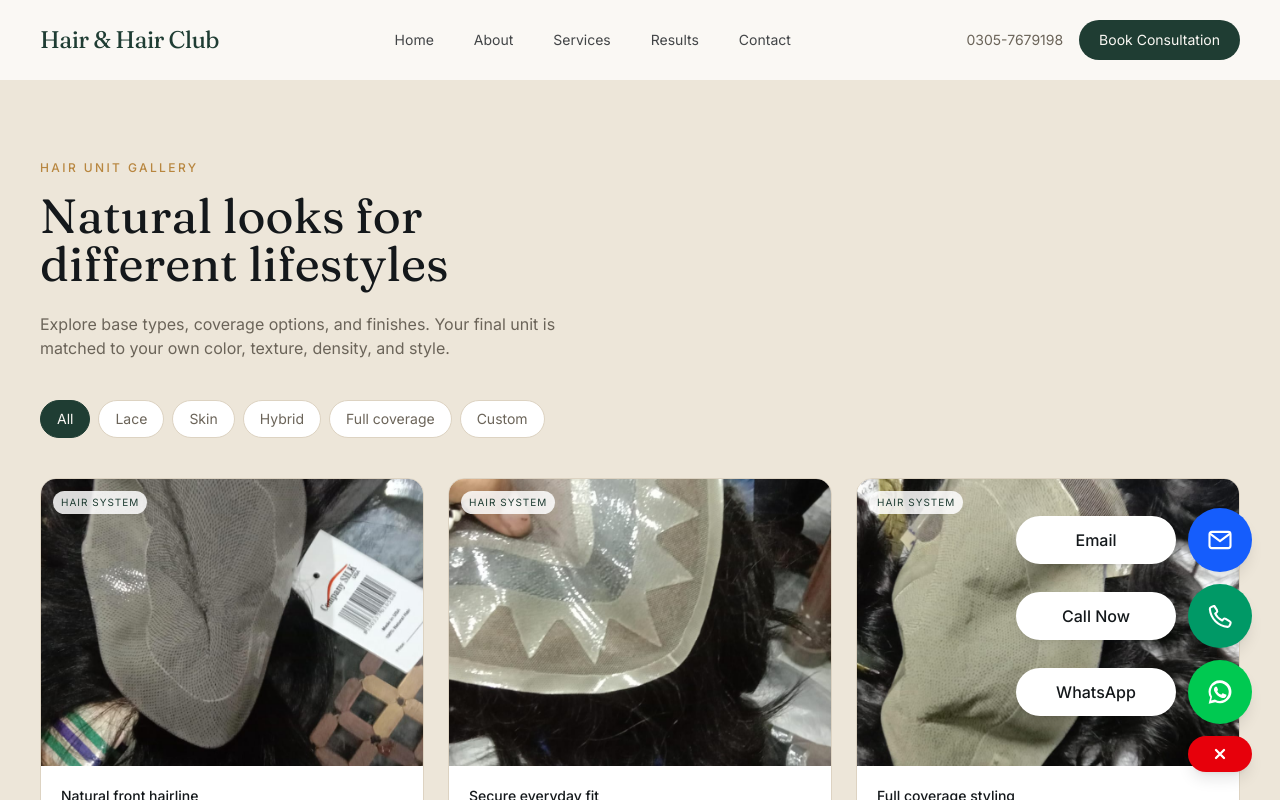
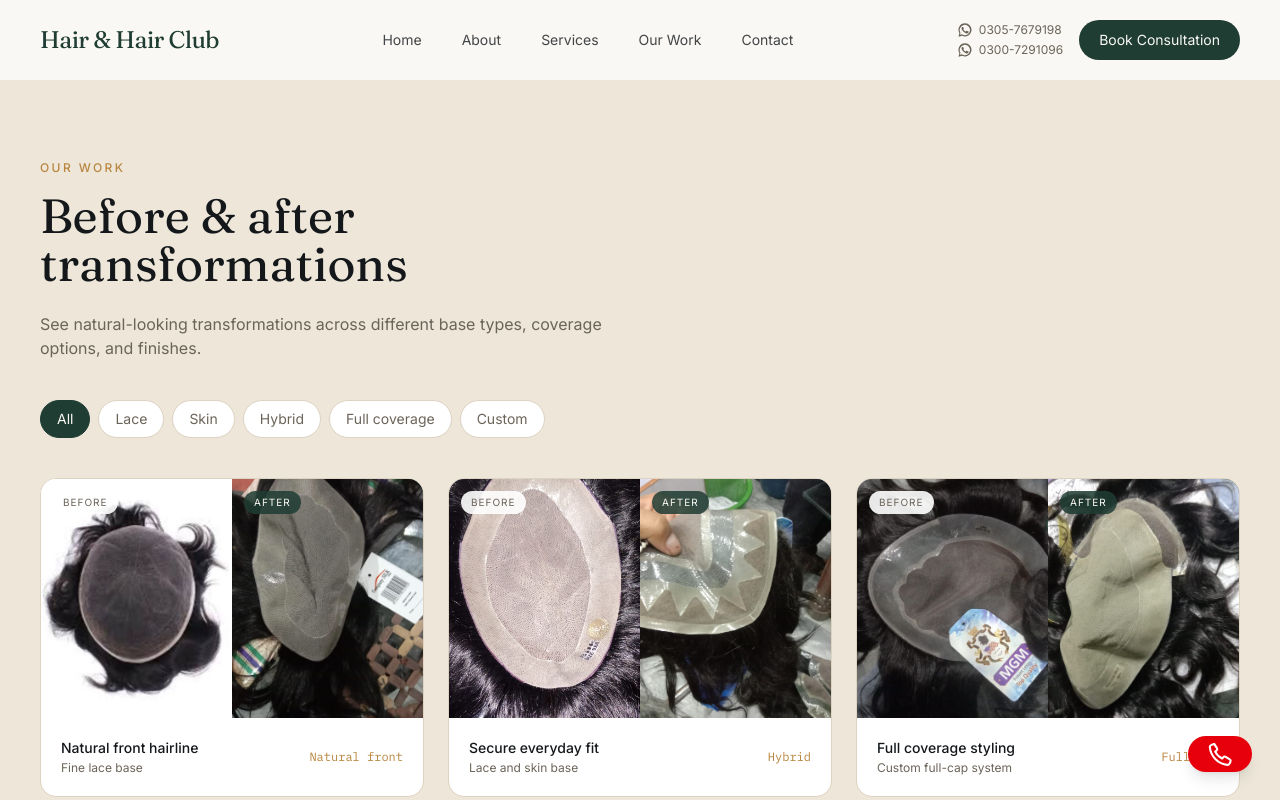
Before and after one commit to FawadSherwani/hairclub, a Next.js app: page /gallery in a window 1280 px wide. Shown: the top 800 px of the page. Built offline with nearby package versions, Linux system fonts and the light colour scheme.

Commit message:
gallery updated

```diff
--- a/app/gallery/page.js
+++ b/app/gallery/page.js
@@ -4,15 +4,16 @@ import BeforeAfterCard from "@/components/BeforeAfterCard";
 import CTASection from "@/components/CTASection";
 
 const RESULTS = [
-  { label: "Natural front hairline", tag: "Lace", category: "Fine lace base", detail: "Natural front", image: "/6.jpg" },
-  { label: "Secure everyday fit", tag: "Hybrid", category: "Lace and skin base", detail: "Hybrid", image: "/7.jpg" },
-  { label: "Full coverage styling", tag: "Full coverage", category: "Custom full-cap system", detail: "Full cap", image: "/8.jpg" },
-  { label: "Lightweight top coverage", tag: "Lace", category: "Breathable lace system", detail: "Light density", image: "/3.jpg" },
-  { label: "Close scalp appearance", tag: "Skin", category: "Ultra-thin skin base", detail: "Skin base", image: "/4.jpg" },
-  { label: "Textured custom finish", tag: "Custom", category: "Color and texture matched", detail: "Custom", image: "/5.jpg" },
+  // Add your own photos to /public, then change these before and after paths.
+  { label: "Natural front hairline", tag: "Lace", category: "Fine lace base", detail: "Natural front", beforeImage: "/3.jpg", afterImage: "/6.jpg" },
+  { label: "Secure everyday fit", tag: "Hybrid", category: "Lace and skin base", detail: "Hybrid", beforeImage: "/4.jpg", afterImage: "/7.jpg" },
+  { label: "Full coverage styling", tag: "Full coverage", category: "Custom full-cap system", detail: "Full cap", beforeImage: "/5.jpg", afterImage: "/8.jpg" },
+  { label: "Lightweight top coverage", tag: "Lace", category: "Breathable lace system", detail: "Light density", beforeImage: "/3.jpg", afterImage: "/6.jpg" },
+  { label: "Close scalp appearance", tag: "Skin", category: "Ultra-thin skin base", detail: "Skin base", beforeImage: "/4.jpg", afterImage: "/7.jpg" },
+  { label: "Textured custom finish", tag: "Custom", category: "Color and texture matched", detail: "Custom", beforeImage: "/5.jpg", afterImage: "/8.jpg" },
 ];
 const TABS = ["All", "Lace", "Skin", "Hybrid", "Full coverage", "Custom"];
 export default function GalleryPage() {
   const [tab, setTab] = useState("All"); const filtered = tab === "All" ? RESULTS : RESULTS.filter((item) => item.tag === tab);
-  return <><section className="bg-sand"><div className="mx-auto max-w-7xl px-6 lg:px-10 pt-16 pb-10 lg:pt-20"><p className="text-xs uppercase tracking-[0.2em] text-copper font-medium mb-4">Hair unit gallery</p><h1 className="font-display text-4xl sm:text-5xl text-ink max-w-2xl text-balance">Natural looks for different lifestyles</h1><p className="mt-6 text-clay max-w-xl">Explore base types, coverage options, and finishes. Your final unit is matched to your own color, texture, density, and style.</p><div className="mt-10 flex flex-wrap gap-2">{TABS.map((item) => <button key={item} onClick={() => setTab(item)} className={`px-4 py-2 rounded-full text-sm border transition-colors ${tab === item ? "bg-pine text-paper border-pine" : "border-line text-clay hover:border-pine hover:text-pine bg-white"}`}>{item}</button>)}</div></div></section><section className="bg-sand"><div className="mx-auto max-w-7xl px-6 lg:px-10 pb-20 lg:pb-28"><div className="grid sm:grid-cols-2 lg:grid-cols-3 gap-6">{filtered.map((item) => <BeforeAfterCard key={item.label} {...item} />)}</div></div></section><CTASection /></>;
+  return <><section className="bg-sand"><div className="mx-auto max-w-7xl px-6 lg:px-10 pt-16 pb-10 lg:pt-20"><p className="text-xs uppercase tracking-[0.2em] text-copper font-medium mb-4">Our Work</p><h1 className="font-display text-4xl sm:text-5xl text-ink max-w-2xl text-balance">Before &amp; after transformations</h1><p className="mt-6 text-clay max-w-xl">See natural-looking transformations across different base types, coverage options, and finishes.</p><div className="mt-10 flex flex-wrap gap-2">{TABS.map((item) => <button key={item} onClick={() => setTab(item)} className={`px-4 py-2 rounded-full text-sm border transition-colors ${tab === item ? "bg-pine text-paper border-pine" : "border-line text-clay hover:border-pine hover:text-pine bg-white"}`}>{item}</button>)}</div></div></section><section className="bg-sand"><div className="mx-auto max-w-7xl px-6 lg:px-10 pb-20 lg:pb-28"><div className="grid sm:grid-cols-2 lg:grid-cols-3 gap-6">{filtered.map((item) => <BeforeAfterCard key={item.label} {...item} />)}</div></div></section><CTASection /></>;
 }
--- a/components/BeforeAfterCard.js
+++ b/components/BeforeAfterCard.js
@@ -1,40 +1,18 @@
-// Visual placeholder for a result card. Real deployments should use consented
-// client photography; the dot pattern is a temporary density illustration.
 import Image from "next/image";
-import DensityMotif from "./DensityMotif";
 
-export default function BeforeAfterCard({ label, category, detail, image }) {
+export default function BeforeAfterCard({ label, category, detail, beforeImage, afterImage }) {
   return (
     <div className="rounded-2xl overflow-hidden border border-line bg-white">
-      {image ? (
-        <div className="relative aspect-[4/3] bg-sand">
-          <Image
-            src={image}
-            alt={label}
-            fill
-            sizes="(max-width: 640px) 100vw, (max-width: 1024px) 50vw, 33vw"
-            className="object-cover"
-          />
-          <span className="absolute top-3 left-3 text-[10px] uppercase tracking-widest bg-white/85 text-pine px-2 py-1 rounded-full">
-            Hair system
-          </span>
+      <div className="grid grid-cols-2">
+        <div className="relative aspect-[4/5] bg-sand">
+          <Image src={beforeImage} alt={`${label} before hair system`} fill sizes="(max-width: 640px) 50vw, (max-width: 1024px) 25vw, 17vw" className="object-cover" />
+          <span className="absolute top-3 left-3 text-[10px] uppercase tracking-widest bg-white/90 text-clay px-2.5 py-1 rounded-full">Before</span>
         </div>
-      ) : (
-        <div className="grid grid-cols-2">
-          <div className="relative aspect-square bg-sand flex items-center justify-center p-6">
-            <DensityMotif rows={10} cols={10} direction="dense-to-sparse" color="var(--color-clay)" gap={14} dotSize={4} />
-            <span className="absolute top-3 left-3 text-[10px] uppercase tracking-widest bg-white/80 text-clay px-2 py-1 rounded-full">
-              Before
-            </span>
-          </div>
-          <div className="relative aspect-square bg-pine/95 flex items-center justify-center p-6">
-            <DensityMotif rows={10} cols={10} direction="sparse-to-dense" color="var(--color-copper-light)" gap={14} dotSize={4} />
-            <span className="absolute top-3 left-3 text-[10px] uppercase tracking-widest bg-paper/15 text-paper px-2 py-1 rounded-full">
-              After
-            </span>
-          </div>
+        <div className="relative aspect-[4/5] bg-pine">
+          <Image src={afterImage} alt={`${label} after hair system`} fill sizes="(max-width: 640px) 50vw, (max-width: 1024px) 25vw, 17vw" className="object-cover" />
+          <span className="absolute top-3 left-3 text-[10px] uppercase tracking-widest bg-pine/85 text-paper px-2.5 py-1 rounded-full">After</span>
         </div>
-      )}
+      </div>
       <div className="p-5 flex items-center justify-between">
         <div>
           <p className="text-sm text-ink font-medium">{label}</p>
--- a/components/ContactDock.js
+++ b/components/ContactDock.js
@@ -2,8 +2,10 @@
 
 import Link from "next/link";
 import { useState } from "react";
+import WhatsAppIcon from "./WhatsAppIcon";
 
 const PHONE = "+923057679198";
+const SECOND_PHONE = "+923007291096";
 
 function EmailIcon() {
   return (
@@ -22,22 +24,15 @@ function PhoneIcon() {
   );
 }
 
-function WhatsAppIcon() {
-  return (
-    <svg viewBox="0 0 24 24" aria-hidden="true" className="h-7 w-7" fill="currentColor">
-      <path d="M12 2a9.7 9.7 0 0 0-8.4 14.6L2.3 22l5.6-1.3A9.8 9.8 0 1 0 12 2Zm0 17.7c-1.4 0-2.8-.4-4-1.1l-.3-.2-3.3.8.8-3.2-.2-.3A7.7 7.7 0 1 1 12 19.7Zm4.2-5.8c-.2-.1-1.4-.7-1.6-.8-.2-.1-.4-.1-.6.1l-.7.9c-.1.2-.3.2-.5.1-1.3-.5-2.4-1.5-3.1-2.7-.2-.3.2-.6.5-1 .1-.2.1-.4 0-.6L9.5 8c-.2-.5-.5-.4-.7-.4h-.5c-.2 0-.5.1-.8.4-.9 1-.9 2.4-.1 3.8 1.3 2.4 3.3 4.2 5.8 5.1 1.8.6 2.5.4 3.4-.4.5-.4.8-1.1.9-1.8.1-.3 0-.5-.2-.6l-1.1-.2Z" />
-    </svg>
-  );
-}
-
 const actions = [
   { label: "Email", href: "/contact", color: "bg-blue-600", icon: <EmailIcon /> },
   { label: "Call Now", href: `tel:${PHONE}`, color: "bg-emerald-600", icon: <PhoneIcon /> },
   { label: "WhatsApp", href: `https://wa.me/${PHONE.slice(1)}`, color: "bg-green-500", icon: <WhatsAppIcon />, external: true },
+  { label: "WhatsApp", href: `https://wa.me/${SECOND_PHONE.slice(1)}`, color: "bg-green-500", icon: <WhatsAppIcon />, external: true },
 ];
 
 export default function ContactDock() {
-  const [open, setOpen] = useState(true);
+  const [open, setOpen] = useState(false);
 
   return (
     <aside className="fixed bottom-5 right-4 sm:bottom-7 sm:right-7 z-50 flex flex-col items-end gap-3" aria-label="Quick contact options">
--- a/components/Footer.js
+++ b/components/Footer.js
@@ -1,9 +1,10 @@
 import Link from "next/link";
+import WhatsAppIcon from "./WhatsAppIcon";
 
 const LINKS = [
   { href: "/about", label: "About" },
   { href: "/services", label: "Services" },
-  { href: "/gallery", label: "Results" },
+  { href: "/gallery", label: "Our Work" },
   { href: "/contact", label: "Contact" },
 ];
 
@@ -44,6 +45,16 @@ export default function Footer() {
           <a href="tel:+923057679198" className="mt-3 inline-block text-sm text-paper transition-colors hover:text-copper-light">
             0305-7679198
           </a>
+          <div className="mt-4 flex flex-col items-start gap-2">
+            <a href="https://wa.me/923057679198" target="_blank" rel="noreferrer" className="flex items-center gap-2 text-sm text-paper/70 transition-colors hover:text-copper-light" aria-label="WhatsApp 0305-7679198">
+              <WhatsAppIcon className="h-5 w-5" />
+              0305-7679198
+            </a>
+            <a href="https://wa.me/923007291096" target="_blank" rel="noreferrer" className="flex items-center gap-2 text-sm text-paper/70 transition-colors hover:text-copper-light" aria-label="WhatsApp +92 300 7291096">
+              <WhatsAppIcon className="h-5 w-5" />
+              +92 300 7291096
+            </a>
+          </div>
         </div>
       </div>
 
--- a/components/GalleryPreview.js
+++ b/components/GalleryPreview.js
@@ -2,9 +2,10 @@ import Link from "next/link";
 import BeforeAfterCard from "./BeforeAfterCard";
 
 const PREVIEW = [
-  { label: "Natural lace base", category: "Breathable lace construction", detail: "Lace", image: "/6.jpg" },
-  { label: "Secure perimeter system", category: "Reinforced bonding zones", detail: "Hybrid", image: "/7.jpg" },
-  { label: "Full lace hair system", category: "Natural movement and coverage", detail: "Full lace", image: "/8.jpg" },
+  // Add your own photos to /public, then change these before and after paths.
+  { label: "Natural lace base", category: "Breathable lace construction", detail: "Lace", beforeImage: "/3.jpg", afterImage: "/6.jpg" },
+  { label: "Secure perimeter system", category: "Reinforced bonding zones", detail: "Hybrid", beforeImage: "/4.jpg", afterImage: "/7.jpg" },
+  { label: "Full lace hair system", category: "Natural movement and coverage", detail: "Full lace", beforeImage: "/5.jpg", afterImage: "/8.jpg" },
 ];
 
 export default function GalleryPreview() {
@@ -14,7 +15,7 @@ export default function GalleryPreview() {
         <div className="flex flex-wrap items-end justify-between gap-6 mb-14">
           <div className="max-w-xl">
             <p className="text-xs uppercase tracking-[0.2em] text-copper font-medium mb-4">
-              Results
+              Our Work
             </p>
             <h2 className="font-display text-3xl sm:text-4xl text-ink text-balance">
               Hair units created for natural movement and confident wear
@@ -24,7 +25,7 @@ export default function GalleryPreview() {
             href="/gallery"
             className="text-sm text-pine underline underline-offset-4 decoration-line hover:decoration-pine"
           >
-            View full gallery →
+            View our work &rarr;
           </Link>
         </div>
 
--- a/components/Navbar.js
+++ b/components/Navbar.js
@@ -3,13 +3,19 @@
 import Link from "next/link";
 import { useEffect, useState } from "react";
 import { useBooking } from "@/lib/booking-context";
+import WhatsAppIcon from "./WhatsAppIcon";
 
 const NAV_LINKS = [
   { href: "/", label: "Home" },
   { href: "/about", label: "About" },
   { href: "/services", label: "Services" },
-  { href: "/gallery", label: "Results" },
+  { href: "/gallery", label: "Our Work" },
   { href: "/contact", label: "Contact" },
+];
+
+const WHATSAPP_NUMBERS = [
+  { label: "0305-7679198", value: "923057679198" },
+  { label: "0300-7291096", value: "923007291096" },
 ];
 
 export default function Navbar() {
@@ -50,12 +56,21 @@ export default function Navbar() {
         </div>
 
         <div className="flex items-center gap-4">
-          <a
-            href="tel:+923057679198"
-            className="hidden lg:inline text-sm text-clay hover:text-pine transition-colors"
-          >
-            0305-7679198
-          </a>
+          <div className="hidden lg:flex flex-col gap-1">
+            {WHATSAPP_NUMBERS.map((phone) => (
+              <a
+                key={phone.value}
+                href={`https://wa.me/${phone.value}`}
+                target="_blank"
+                rel="noreferrer"
+                className="flex items-center gap-1.5 text-xs text-clay hover:text-green-600 transition-colors"
+                aria-label={`WhatsApp ${phone.label}`}
+              >
+                <WhatsAppIcon className="h-4 w-4" />
+                {phone.label}
+              </a>
+            ))}
+          </div>
           <button
             onClick={() => openBooking()}
             className="hidden sm:inline-flex items-center gap-2 bg-pine text-paper text-sm px-5 py-2.5 rounded-full hover:bg-pine-light transition-colors"
@@ -92,6 +107,22 @@ export default function Navbar() {
               {link.label}
             </Link>
           ))}
+          <div className="border-t border-line pt-4 flex flex-col gap-3">
+            {WHATSAPP_NUMBERS.map((phone) => (
+              <a
+                key={phone.value}
+                href={`https://wa.me/${phone.value}`}
+                target="_blank"
+                rel="noreferrer"
+                onClick={() => setMenuOpen(false)}
+                className="flex items-center gap-2 text-sm text-ink hover:text-green-600 transition-colors"
+                aria-label={`WhatsApp ${phone.label}`}
+              >
+                <WhatsAppIcon className="h-5 w-5" />
+                {phone.label}
+              </a>
+            ))}
+          </div>
           <button
             onClick={() => {
               setMenuOpen(false);
--- /dev/null
+++ b/components/WhatsAppIcon.js
@@ -0,0 +1,7 @@
+export default function WhatsAppIcon({ className = "h-7 w-7" }) {
+  return (
+    <svg viewBox="0 0 24 24" aria-hidden="true" className={className} fill="currentColor">
+      <path d="M12 2a9.7 9.7 0 0 0-8.4 14.6L2.3 22l5.6-1.3A9.8 9.8 0 1 0 12 2Zm0 17.7c-1.4 0-2.8-.4-4-1.1l-.3-.2-3.3.8.8-3.2-.2-.3A7.7 7.7 0 1 1 12 19.7Zm4.2-5.8c-.2-.1-1.4-.7-1.6-.8-.2-.1-.4-.1-.6.1l-.7.9c-.1.2-.3.2-.5.1-1.3-.5-2.4-1.5-3.1-2.7-.2-.3.2-.6.5-1 .1-.2.1-.4 0-.6L9.5 8c-.2-.5-.5-.4-.7-.4h-.5c-.2 0-.5.1-.8.4-.9 1-.9 2.4-.1 3.8 1.3 2.4 3.3 4.2 5.8 5.1 1.8.6 2.5.4 3.4-.4.5-.4.8-1.1.9-1.8.1-.3 0-.5-.2-.6l-1.1-.2Z" />
+    </svg>
+  );
+}
```
